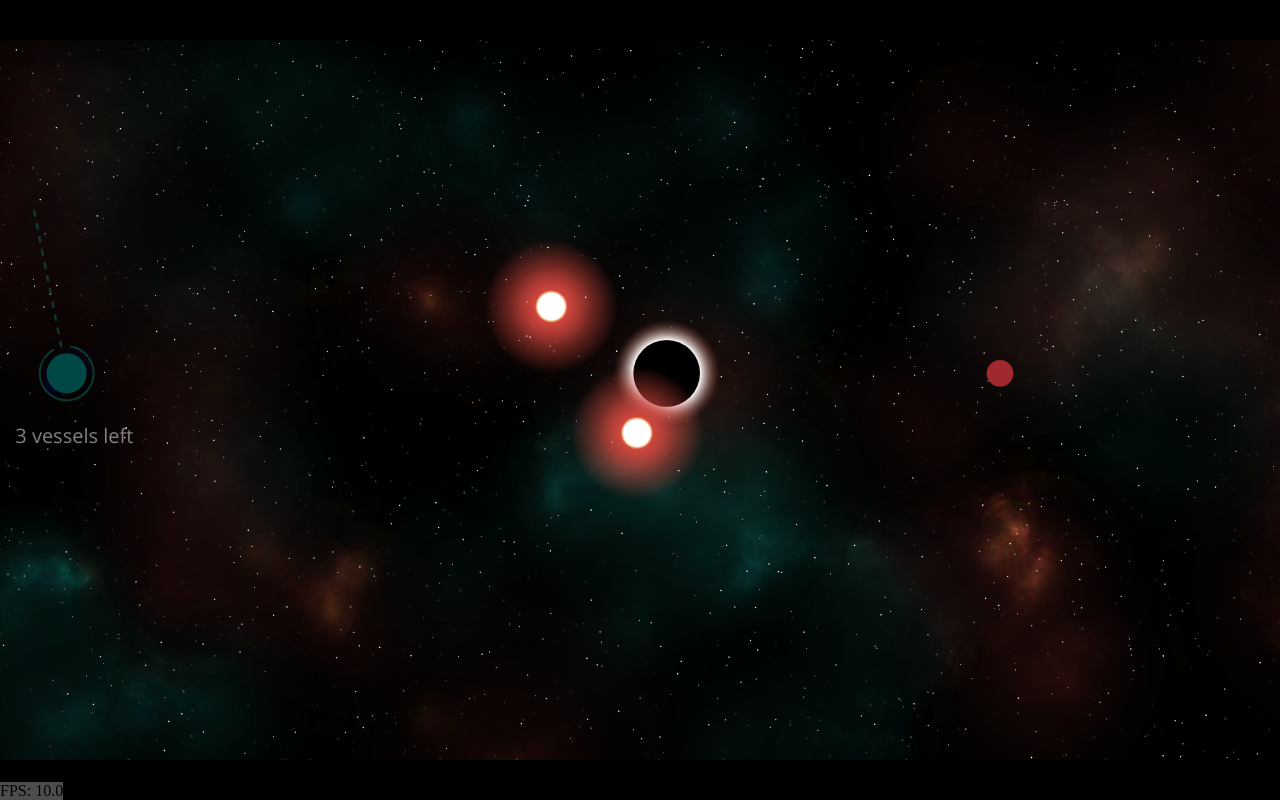
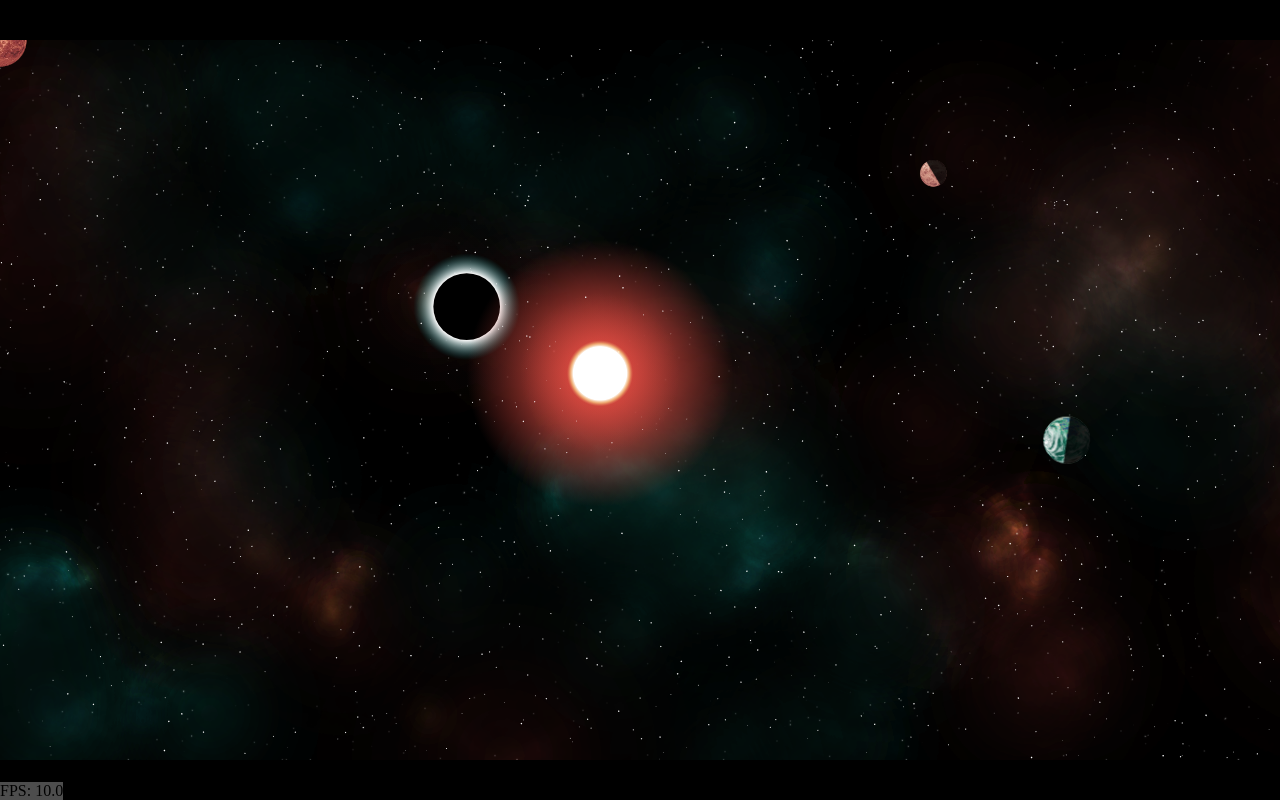
Before and after one commit to J0hn5mith/ggj18, a plain HTML site: page index.htm in a window 1280 px wide. Drawn offline with Linux system fonts and the light colour scheme; animation ran at ten frames a second.

Commit message:
Added Planets

```diff
--- a/index.htm
+++ b/index.htm
@@ -59,6 +59,7 @@
     <script type="text/javascript" src="js/space.js"></script>
     <script type="text/javascript" src="js/black_hole.js"></script>
     <script type="text/javascript" src="js/sun.js"></script>
+    <script type="text/javascript" src="js/planet.js"></script>
     <script type="text/javascript" src="js/levels.js"></script>
 </head>
 <body>
--- a/js/graphics_test_scene.js
+++ b/js/graphics_test_scene.js
@@ -4,8 +4,11 @@ function GraphicsTestScene() {}
 
 GraphicsTestScene.show = function() {
     space = new Space();
-    GraphicsTestScene.tester = space.addBlackHole(new Vec2(900, 500), 50);
+    space.addBlackHole(new Vec2(700, 400), 50);
     space.addSun(new Vec2(900, 500), 40);
+    space.addPlanet(new Vec2(1400, 200), 20, 1);
+    space.addPlanet(new Vec2(1600, 600), 35, 2);
+    GraphicsTestScene.tester = space.addPlanet(new Vec2(900, 500), 40, 0);
 };
 
 
--- /dev/null
+++ b/js/planet.js
@@ -0,0 +1,76 @@
+function Planet(id, pos, r, type) {
+
+    this.id = id;
+
+    this.pos = new Vec2(pos.x, pos.y);
+
+    this.r = r;
+
+    this.type = type;
+
+    this.scale = this.r / 50;
+
+    this.angle = 0;
+
+    this.orbitRadius = 500; // TODO
+}
+
+
+Planet.prototype.setPos = function(pos) {
+    this.pos.x = pos.x;
+    this.pos.y = pos.y;
+};
+
+
+Planet.prototype.setAngle = function(angle) {
+    this.angle = angle;
+};
+
+
+Planet.prototype.draw = function(lightingSun) {
+
+    var toSun = lightingSun.pos.subtract(this.pos);
+    var lightingAngle = Utils.limit(toSun.norm() / this.orbitRadius, 0, 1.0);
+    var normal = toSun.normalize();
+
+    c.save();
+    c.translate(this.pos.x, this.pos.y);
+    c.scale(this.scale, this.scale);
+
+    c.save();
+    c.rotate(this.angle);
+    var scaling = this.scale * Game.scaleX;
+    if(scaling < 0.25) {
+        Img.drawCustom("planets", this.type * 30, 180, 30, 30, -60, -60, 120, 120);
+    } else if(scaling < 0.5) {
+        Img.drawCustom("planets", this.type * 60, 120, 60, 60, -60, -60, 120, 120);
+    } else {
+        Img.drawCustom("planets", this.type * 120, 0, 120, 120, -60, -60, 120, 120);
+    }
+    c.restore();
+
+    var gradient;
+    if(lightingAngle < 1.0) {
+        var showRadius = 53.5 * Interpolate.quadOut(lightingAngle);
+        var centerExpansion = Interpolate.quadIn(Interpolate.quadIn(lightingAngle)) * 1600;
+        var gradientCenter = normal.multiply(-showRadius - centerExpansion);
+        if(this.pos.x < lightingSun.pos.x) {
+            gradient = c.createRadialGradient(gradientCenter.x, gradientCenter.y, 51 + centerExpansion, gradientCenter.x, gradientCenter.y, 55.5 + centerExpansion);
+        } else {
+            gradient = c.createRadialGradient(-gradientCenter.x, -gradientCenter.y, 55.5 + centerExpansion, -gradientCenter.x, -gradientCenter.y, 51 + centerExpansion);
+        }
+
+    } else {
+        gradient = c.createLinearGradient(normal.x * -2.5, normal.y * -2.5, normal.x * 2, normal.y * 2);
+    }
+
+    gradient.addColorStop(0.0, "rgba(0, 0, 0, 0.85)");
+    gradient.addColorStop(1.0, "rgba(0, 0, 0, 0.0)");
+    c.fillStyle = gradient;
+
+    Utils.drawCircle(c, 0, 0, 51);
+    c.fill();
+
+
+    c.restore();
+};
--- a/js/resources.js
+++ b/js/resources.js
@@ -3,7 +3,8 @@ function Resources() {}
 
 Resources.images = {
     loading : "img/loading.png",
-    background : "img/background.png"
+    background : "img/background.png",
+    planets : "img/planets.png"
 };
 
 
--- a/js/scene_manager.js
+++ b/js/scene_manager.js
@@ -7,8 +7,8 @@ SceneManager.nextScene = null;
 
 SceneManager.init = function() {
     SceneManager.INITIAL_SCENE = LoadingScene;
-    //SceneManager.SCENE_AFTER_LOADING = GraphicsTestScene;
-    SceneManager.SCENE_AFTER_LOADING = IngameScene;
+    SceneManager.SCENE_AFTER_LOADING = GraphicsTestScene;
+    //SceneManager.SCENE_AFTER_LOADING = IngameScene;
 };
 
 
--- a/js/space.js
+++ b/js/space.js
@@ -24,6 +24,7 @@ function Space() {
 Space.prototype.reset = function() {
     this.blackHoles = [];
     this.suns = [];
+    this.planets = [];
 };
 
 
@@ -40,6 +41,14 @@ Space.prototype.addSun = function(pos, r) {
     var newSun = new Sun(id, pos, r);
     this.suns[id] = newSun;
     return newSun;
+};
+
+
+Space.prototype.addPlanet = function(pos, r, type) {
+    var id = this.planets.length;
+    var newPlanet = new Planet(id, pos, r, type);
+    this.planets[id] = newPlanet;
+    return newPlanet;
 };
 
 
@@ -67,6 +76,9 @@ Space.prototype.checkSunVisibility = function() {
         this.suns[i].visibility = 1.0;
         for(j = 0; j < this.blackHoles.length; j++) {
             this.suns[i].checkCover(this.blackHoles[j]);
+        }
+        for(j = 0; j < this.planets.length; j++) {
+            this.suns[i].checkCover(this.planets[j]);
         }
     }
 };
@@ -122,8 +134,18 @@ Space.prototype.drawObjects = function() {
     var i;
     var j;
 
+    var lightingSun = null;
+    if(this.suns.length > 0) {
+        lightingSun = this.suns[0];
+    } else if(this.blackHoles.length > 0) {
+        lightingSun = this.blackHoles[0];
+    }
+
     for(i = 0; i < this.suns.length; i++) {
         this.suns[i].draw();
+    }
+    for(i = 0; i < this.planets.length; i++) {
+        this.planets[i].draw(lightingSun);
     }
     for(i = 0; i < this.blackHoles.length; i++) {
         this.blackHoles[i].draw();
@@ -131,7 +153,10 @@ Space.prototype.drawObjects = function() {
     for(i = 0; i < this.suns.length; i++) {
         this.suns[i].setGlareGradient();
         for(j = 0; j < this.blackHoles.length; j++) {
-            this.suns[i].drawGlareOnObject(this.blackHoles[j]);
+            this.suns[i].drawGlareOnObject(this.blackHoles[j], 1);
+        }
+        for(j = 0; j < this.planets.length; j++) {
+            this.suns[i].drawGlareOnObject(this.planets[j], 1.02);
         }
     }
 };
--- a/js/sun.js
+++ b/js/sun.js
@@ -57,11 +57,11 @@ Sun.prototype.draw = function() {
 };
 
 
-Sun.prototype.drawGlareOnObject = function(object) {
+Sun.prototype.drawGlareOnObject = function(object, scale) {
     var deltaX = object.pos.x - this.pos.x;
     var deltaY = object.pos.y - this.pos.y;
     if((deltaX * deltaX) + (deltaY * deltaY) < (((5 * this.r) + object.r) * ((5 * this.r) + object.r))) {
-        Utils.drawCircle(c, object.pos.x, object.pos.y, object.r);
+        Utils.drawCircle(c, object.pos.x, object.pos.y, object.r * scale);
         c.fill();
     }
 };
```
Also changed, not shown: img/planets.png (added).
